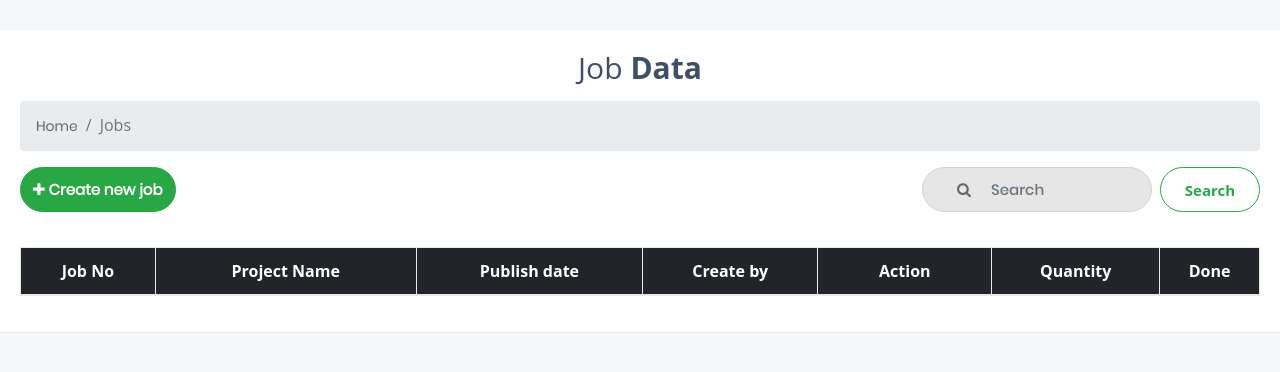
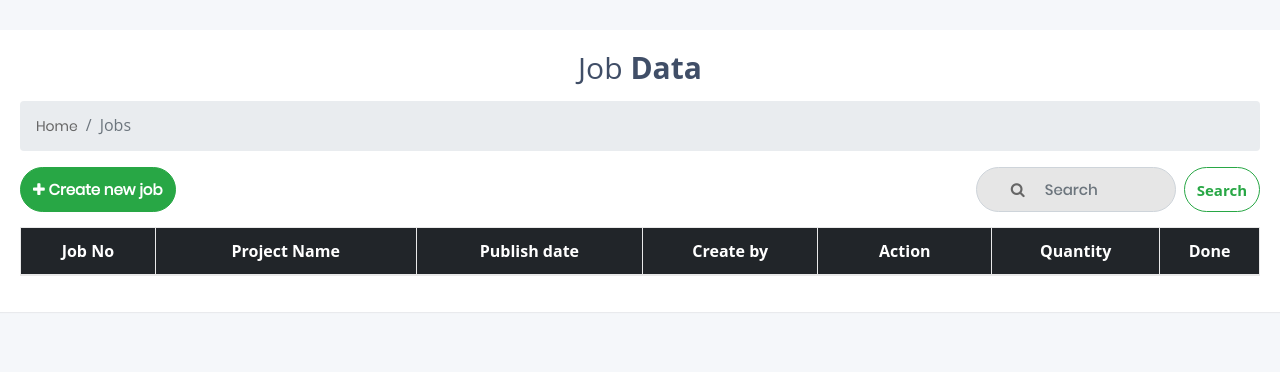
Before and after one commit to KOngTNP/OP-AUTOTECH-Web-database-Django, a Django app: page /jobTable in a window 1280 px wide. Shown: the part 56-428 px from the top of the page. Run offline with Django 3.2, Linux system fonts and the light colour scheme; the visitor is signed in with stand-in values (Sample User, id 1); data that the repository does not hold is empty; some libraries are stand-ins or nearby versions.

Commit message:
fix search style

```diff
--- a/templates/job/jobTable.html
+++ b/templates/job/jobTable.html
@@ -25,22 +25,22 @@
             </ol>
           </nav>
 
-          <form class="form-inline my-2 my-lg-0" action="{% url 'mysite:jobTable' %}" style="float: right;">
+          <form class="form-inline my-lg-0" action="{% url 'mysite:jobTable' %}" style="float: right; ">
             <div class="wrap-input100 validate-input" style="width: auto; margin-bottom: 15px;">
-                <input class="input100 form-control mr-sm-2" type="search" placeholder="Search" aria-label="Search" name="search" style="width: 230px; height: 45px;">
+                <input class="input100 form-control mr-sm-2" type="search" placeholder="Search" aria-label="Search" name="search" style="width: 200px; height: 45px;">
                 <span class="focus-input100" style="width: 200px;"></span>
                 <span class="symbol-input100">
                     <i class="fa fa-search" aria-hidden="true"></i>
                 </span>
             </div>
-            <button class="btn btn-outline-success add-new" type="submit" style="border-radius: 80px;">Search</button>
+            <button class="btn btn-outline-success" type="submit" style="border-radius: 80px; width: auto; height: 45px; font-weight: bold; font-size: 15px; text-shadow: none; border-radius: 80px; line-height: 32px;margin-bottom: 15px;">Search</button>
           </form>
           {% if request.user.groups.all.0.name == 'Design' or user.is_staff %}
           <a href="/createJob" class="btn btn-success add-new" role="button" aria-pressed="true"><i class="fa fa-plus"></i>  Create new job</a>
           {% else %}
           <div class="add-new"></div>
           {% endif %}
-            <div style="overflow-x: auto; margin-top: 20px;">
+            <div style="overflow-x: auto;">
             <table class="table table-bordered js-sort-table">
               <thead class="table-striped table-dark">
                 <tr align="center">
```
